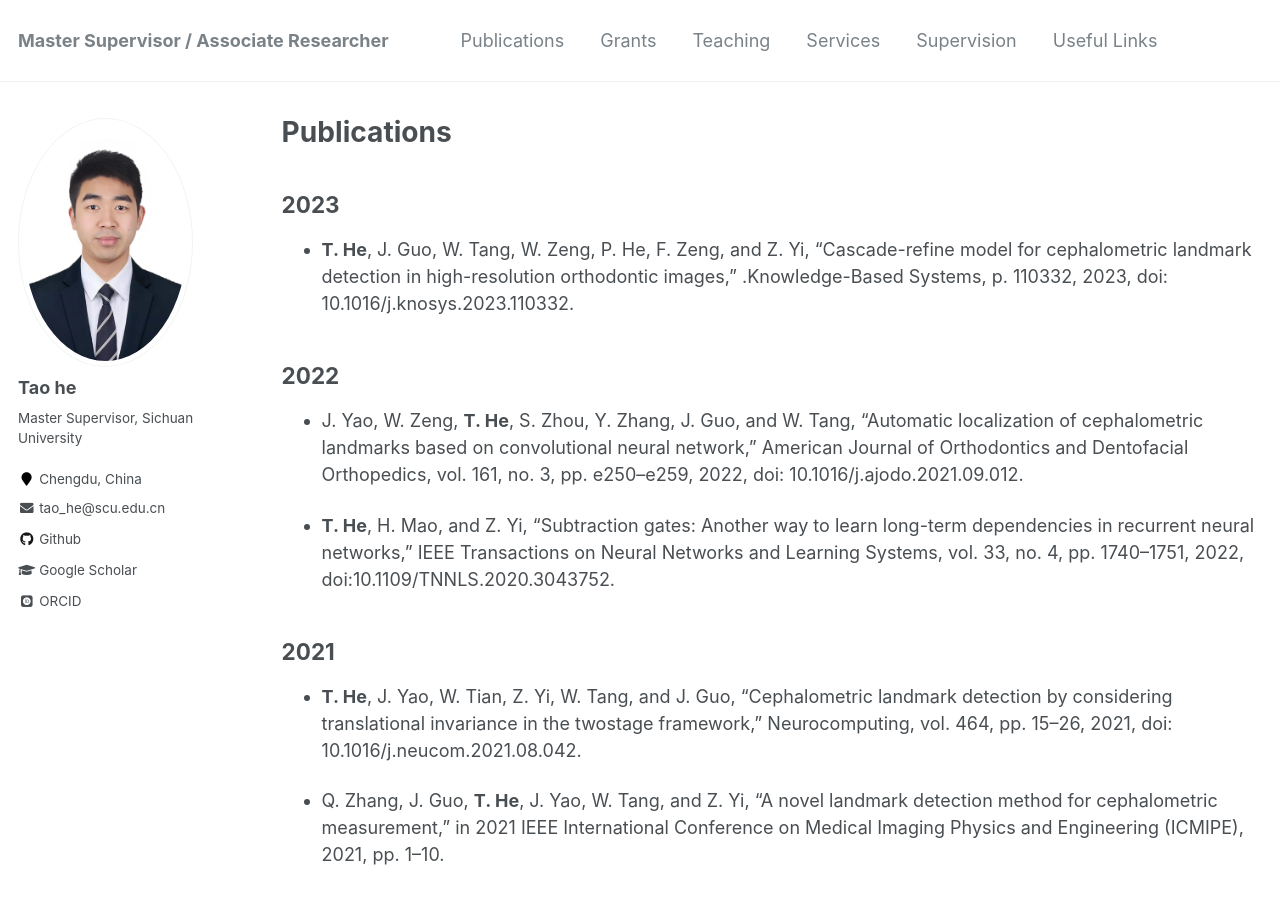
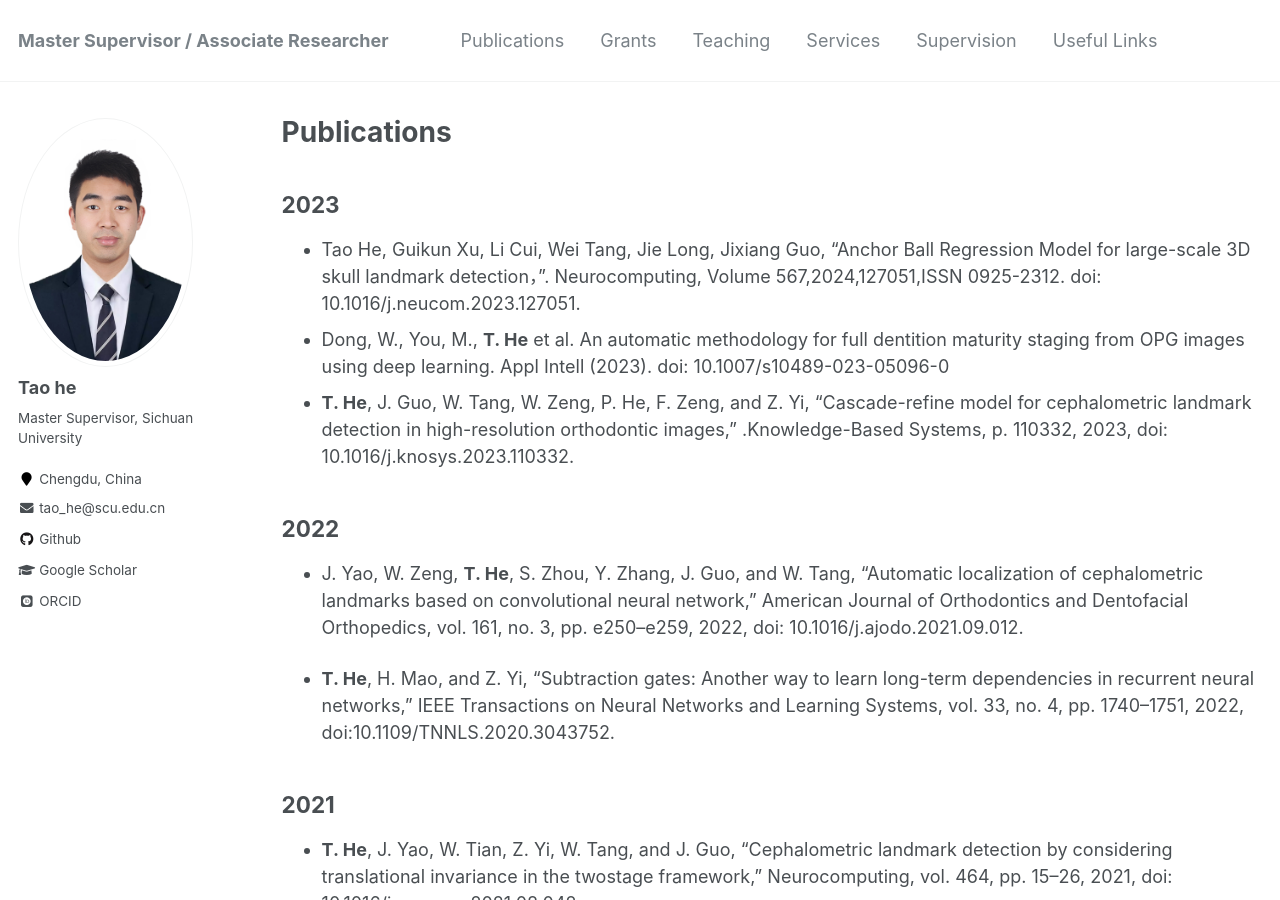
Before and after one commit to ithet1007/ithet1007.github.io, a Jekyll site: the page built from _pages/publications.md, in a window 1280 px wide and 900 px high. Built offline with Jekyll 4.4.1, drawn with Linux system fonts in a browser that asks for light colours; some web fonts are replaced; comment, search, counter and statistics services are not loaded.

Commit message:
Update publications.md

```diff
--- a/_pages/publications.md
+++ b/_pages/publications.md
@@ -5,6 +5,8 @@
 author_profile: true
 ---
 ## 2023
+- Tao He, Guikun Xu, Li Cui, Wei Tang, Jie Long, Jixiang Guo, “Anchor Ball Regression Model for large-scale 3D skull landmark detection，”. Neurocomputing, Volume 567,2024,127051,ISSN 0925-2312. doi: 10.1016/j.neucom.2023.127051.
+- Dong, W., You, M., **T. He** et al. An automatic methodology for full dentition maturity staging from OPG images using deep learning. Appl Intell (2023). doi: 10.1007/s10489-023-05096-0
 - **T. He**, J. Guo, W. Tang, W. Zeng, P. He, F. Zeng, and Z. Yi, “Cascade-refine model for cephalometric landmark detection in high-resolution orthodontic images,” .Knowledge-Based Systems, p. 110332, 2023, doi: 10.1016/j.knosys.2023.110332.
 
 ## 2022
```
